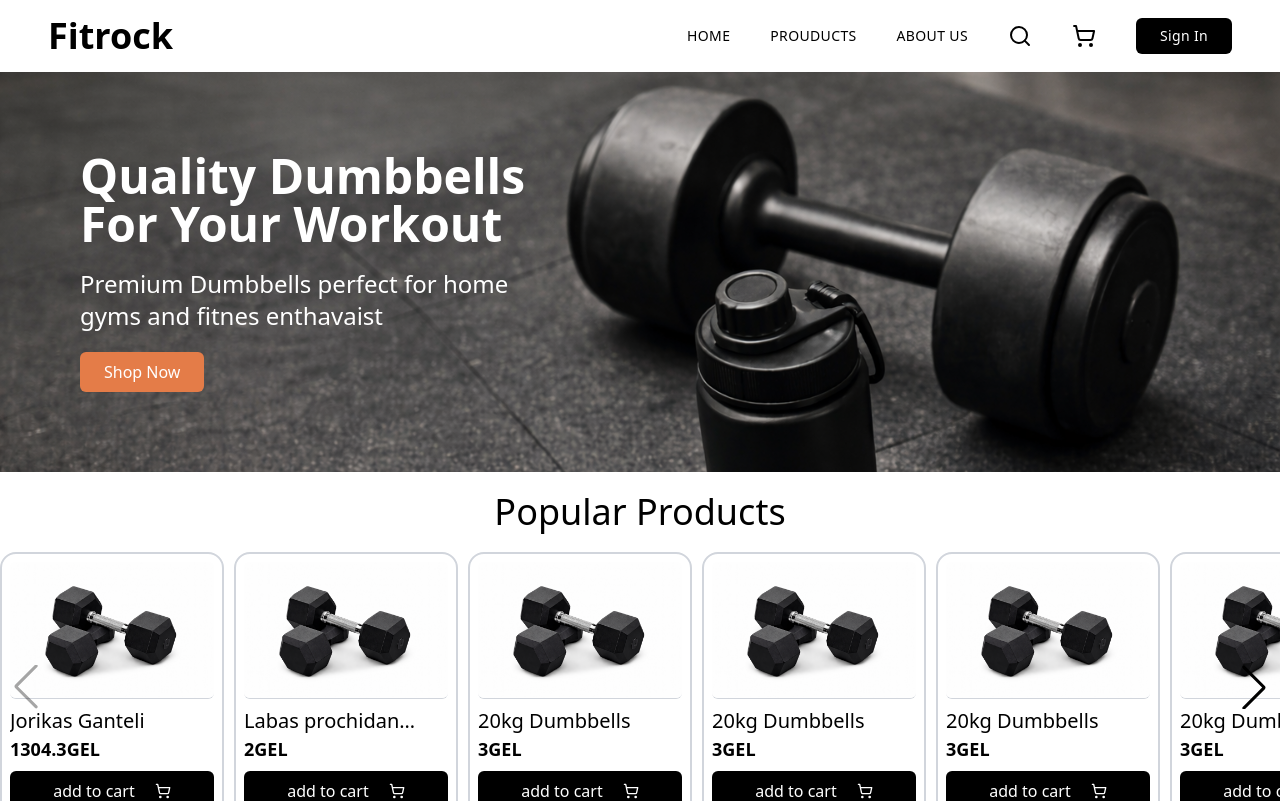
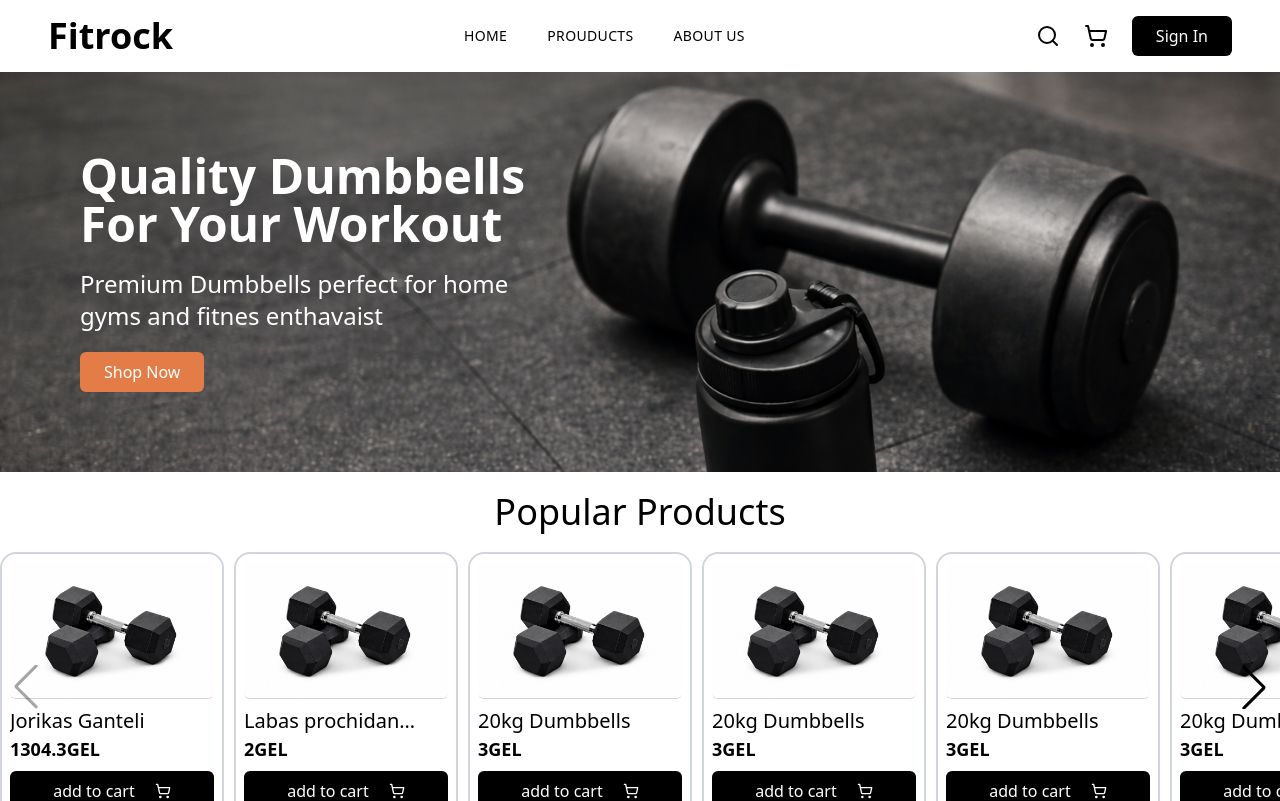
Before and after one commit to GeoLine02/fitrock, a Next.js app: page / in a window 1280 px wide. Shown: the top 801 px of the page. Built offline with nearby package versions, Linux system fonts and the light colour scheme.

Commit message:
hotFix-ChangeHeaderLayout

```diff
--- a/components/header/Header.tsx
+++ b/components/header/Header.tsx
@@ -52,6 +52,8 @@ export default function Header() {
         >
           About Us
         </Link>
+      </nav>
+      <div className="flex gap-6 items-center">
         <Search className="cursor-pointer hover:text-gray-400 transition" />
         <Link href={"/cart"}>
           <ShoppingCart className="cursor-pointer hover:text-gray-400 transition" />
@@ -59,7 +61,7 @@ export default function Header() {
         <Link href={"/sign-in"}>
           <Button bgColor="black">Sign In</Button>
         </Link>
-      </nav>
+      </div>
       <SideMenu
         handleToggleSideMenu={handleToggleSideMenu}
         isSideBarOpen={isSideBarOpen}
```
